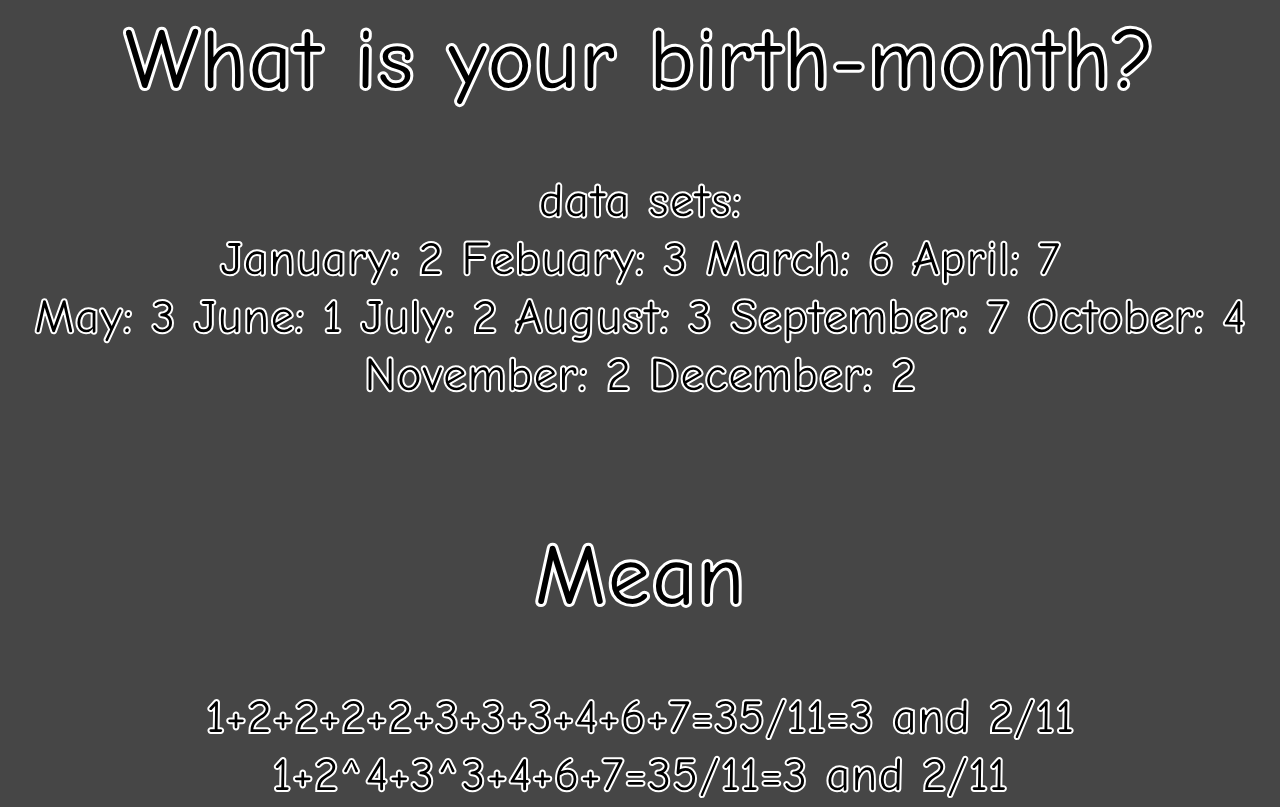
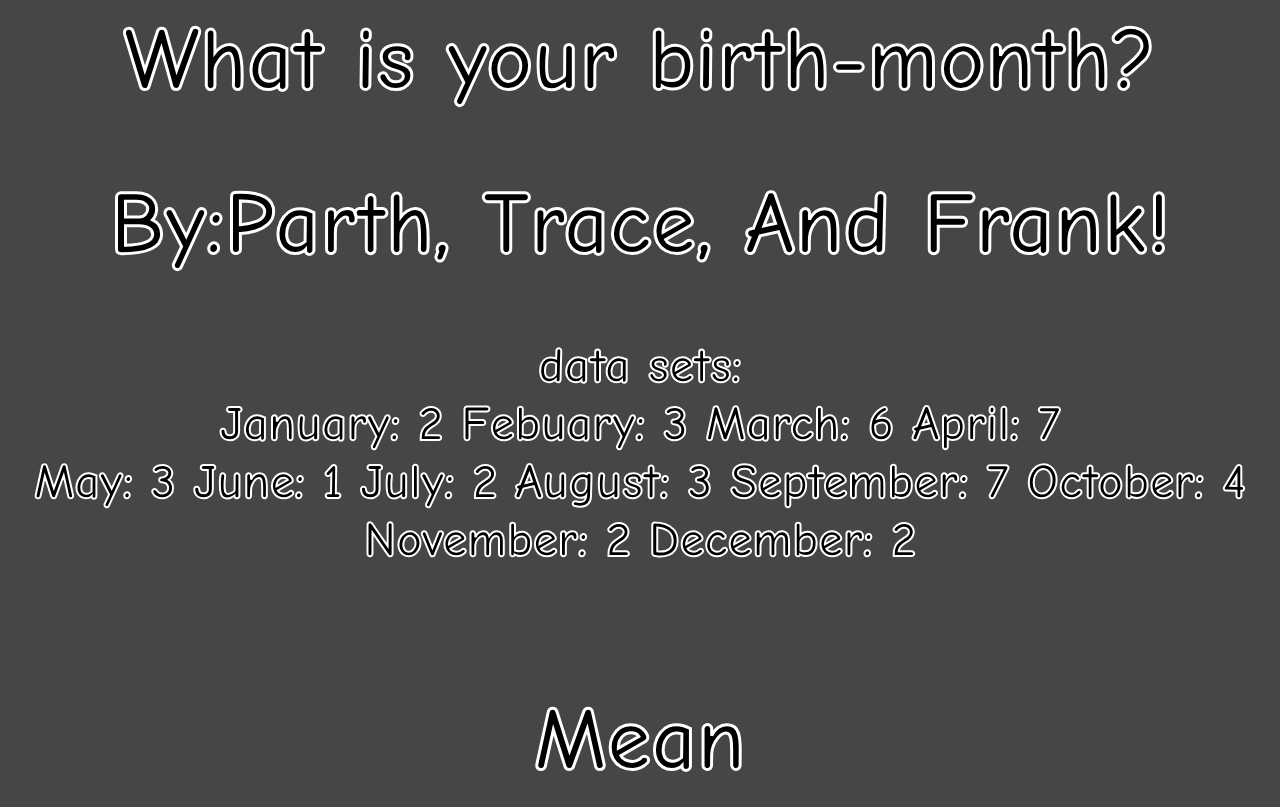
Before and after one commit to Blookblox12/birthmonth, a plain HTML site: page index.html in a window 1280 px wide. Shown: the top 807 px of the page. Drawn offline with Linux system fonts and the light colour scheme.

Commit message:
Update index.html

```diff
--- a/index.html
+++ b/index.html
@@ -10,6 +10,7 @@
 <h1>
    <center> What is your birth-month? </center>
 </h1>
+        <h1 class:"names"><center>By:Parth, Trace, And Frank!</center></h1>
 <h2>
     <center>data sets:<br>January: 2 Febuary: 3 March: 6 April: 7 <br> May: 3 June: 1 July: 2 August: 3 September: 7 October: 4 <br> November: 2 December: 2</center>
 </h2> <br>
```
